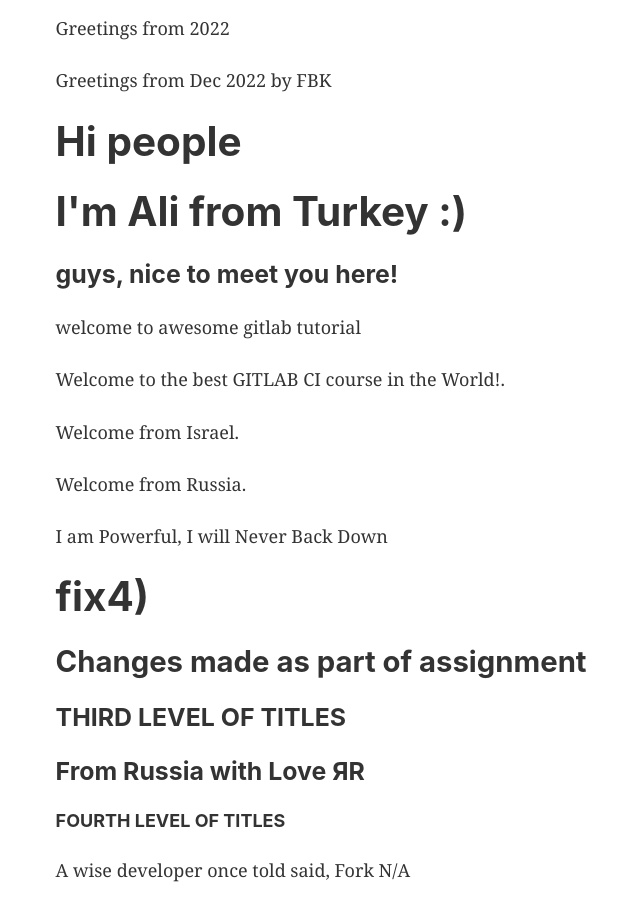
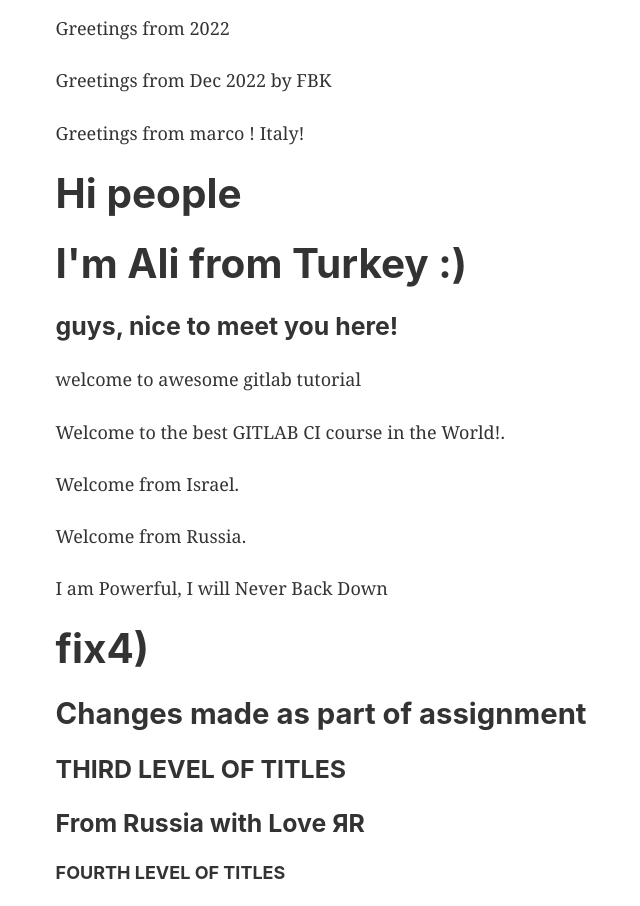
Before and after one commit to anubhavbruce/my-static-webite-1, a Gatsby site: page / in a window 1280 px wide. Shown: the part 1540-2446 px from the top of the page, without its empty margins (124-764 px from the left). Built offline with nearby package versions, Linux system fonts and the light colour scheme; Gatsby itself is replaced by a stand-in of ours.

Commit message:
Greetings from marco ! Italy!

```diff
--- a/src/pages/index.js
+++ b/src/pages/index.js
@@ -388,6 +388,7 @@ const IndexPage = () => (
   <p>Greetings from Burkina Faso</p>
   <p>Greetings from 2022</p>
   <p>Greetings from Dec 2022 by FBK</p>
+  <p>Greetings from marco ! Italy!</p>
 
     <h1>Hi people</h1>
     <h1>I'm Ali from Turkey :)</h1>
```
